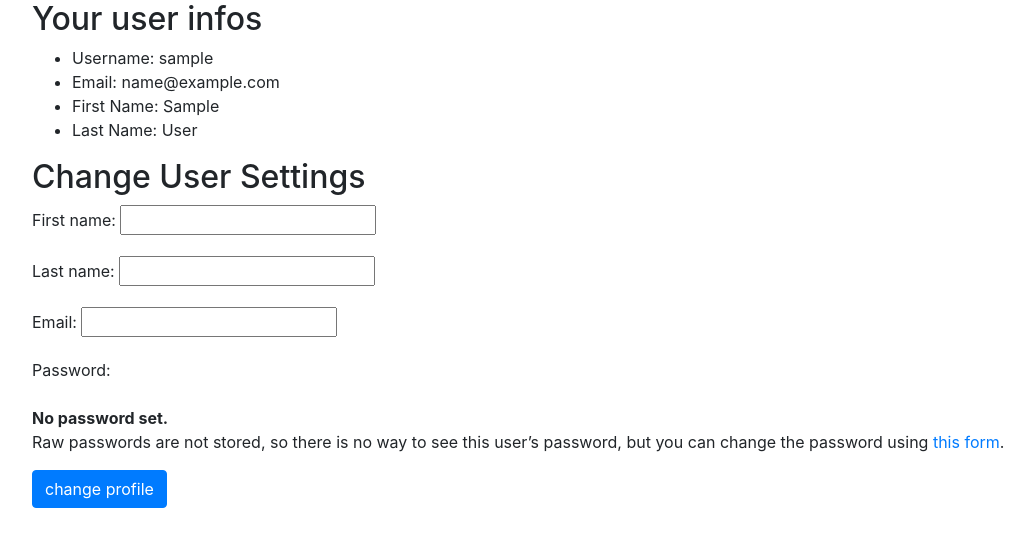
After one commit to fck-old/BAT, a Django app: page /accountapp/changeProfile/ in a window 1280 px wide. The commit adds this page. Shown: the top 547 px of the page, without its empty margins (53-1087 px from the left). Run offline with Django 3.2, Linux system fonts and the light colour scheme; the visitor is signed in with stand-in values (Sample User, id 1); some libraries are stand-ins or nearby versions; some web fonts are replaced.

Commit message:
Funktionen fürs bearbeiten des Profils und löschen des Accounts

```diff
--- a/batproject/accountapp/forms.py
+++ b/batproject/accountapp/forms.py
@@ -1,5 +1,5 @@
 from django import forms
-from django.contrib.auth.forms import UserCreationForm
+from django.contrib.auth.forms import UserCreationForm, UserChangeForm, PasswordChangeForm
 from django.contrib.auth.models import User
 from .models import User
 
@@ -15,3 +15,13 @@ class SignUpForm(UserCreationForm):
     class Meta:
         model = User
         fields = ('username', 'email', 'password1', 'password2')
+
+
+class ChangeProfileForm(UserChangeForm):
+    email = forms.CharField(max_length=254, required=True, widget=forms.EmailInput())
+    first_name = forms.CharField(max_length=254, required=True, widget=forms.EmailInput())
+    last_name = forms.CharField(max_length=254, required=True, widget=forms.EmailInput())
+
+    class Meta:
+        model = User
+        fields = ('first_name', 'last_name', 'email')
--- a/batproject/accountapp/urls.py
+++ b/batproject/accountapp/urls.py
@@ -24,5 +24,8 @@ from accountapp import views as account_views
 urlpatterns = [
     path('signup/', account_views.signup, name='signup'),
     path('logout/', auth_views.LogoutView.as_view(), name='logout'),
-    path('login/', auth_views.LoginView.as_view(template_name='login.html'), name='login')
+    path('login/', auth_views.LoginView.as_view(template_name='login.html'), name='login'),
+    path('password/', account_views.changePassword, name='changePassword'),
+    path('changeProfile/', account_views.changeProfile, name='changeProfile'),
+    path('deleteAccount/', account_views.deleteAccount, name='deleteAccount')
 ]
--- a/batproject/accountapp/views.py
+++ b/batproject/accountapp/views.py
@@ -1,17 +1,22 @@
-from django.shortcuts import render
+from pyexpat.errors import messages
+
+from django.contrib.auth.decorators import login_required
+from django.contrib.auth.forms import UserChangeForm, PasswordChangeForm
+from django.shortcuts import render, redirect
 
 # Create your views here.
 
 
-from django.contrib.auth import login as auth_login
+from django.contrib.auth import login as auth_login, update_session_auth_hash
 from django.shortcuts import render
 from django.http import HttpResponse
-from .forms import SignUpForm
+from .forms import SignUpForm, ChangeProfileForm
+from .models import User
 
 
 def signup(request):
     if request.method == 'POST':
-        form = SignUpForm(request.POST)
+        form = ChangeProfileForm(request.POST)
         print("ist Form valide?")
         if form.is_valid():
             print("Form ist valide")
@@ -25,5 +30,46 @@ def signup(request):
     return render(request, 'signup.html', {'form': form})
 
 
+@login_required
+def changePassword(request):
+    if request.method == 'POST':
+        form = PasswordChangeForm(request.user, request.POST)
+        if form.is_valid():
+            user = form.save()
+            update_session_auth_hash(request, user)  # Important!
+            context = {'username': request.user.username, 'email': request.user.email}
+            return render(request, 'user.html', context)
+    else:
+        form = PasswordChangeForm(request.user)
+    return render(request, 'changePassword.html', {'form': form})
+
+
+@login_required
+def changeProfile(request):
+    if request.method == 'POST':
+        form = ChangeProfileForm(request.POST)
+        if form.is_valid():
+            user = User.objects.get(username=request.user.username)
+            user.email = form.cleaned_data['email']
+            user.first_name = form.cleaned_data['first_name']
+            user.last_name = form.cleaned_data['last_name']
+            user.save()
+            update_session_auth_hash(request, user)
+            return render(request, 'functionality.html', None)
+    else:
+        form = ChangeProfileForm()
+    return render(request, 'changeProfile.html', {'form': form})
+
+
+@login_required
+def deleteAccount(request):
+    if request.method == 'POST':
+        u = User.objects.get(username=request.user.username)
+        u.delete()
+        return render(request, 'functionality.html', None)
+    else:
+        return render(request, 'deleteAccount.html', None)
+
+
 def home(request):
     return HttpResponse(request.user)
--- /dev/null
+++ b/batproject/templates/changeProfile.html
@@ -0,0 +1,25 @@
+{% extends 'base.html' %}
+
+{% block body %}
+  <div class="container">
+    <h2>Your user infos</h2>
+      <form method="post" novalidate>
+      {% csrf_token %}
+      <ul>
+        <li>Username: {{ user.username }}</li>
+        <li>Email: {{ user.email }}</li>
+        <li>First Name: {{user.first_name}}</li>
+        <li>Last Name: {{user.last_name}}</li>
+      </ul>
+    </form>
+  </div>
+
+  <div class="container">
+    <h2>Change User Settings</h2>
+    <form method="post" novalidate>
+      {% csrf_token %}
+      {{ form.as_p }}
+      <button type="submit" class="btn btn-primary">change profile</button>
+    </form>
+  </div>
+{% endblock %}
--- a/batproject/templates/functionality.html
+++ b/batproject/templates/functionality.html
@@ -7,4 +7,7 @@
             <div>ausloggen: <a href= "{% url 'logout' %}"> {% url 'logout' %} </a> </div>
             <div>Bilder hochladen: <a href= "{% url 'upload' %}"> {% url 'upload' %} </a> </div>
             <div>(alle) Bilder vom Server abrufen: <a href= "{% url 'getimages' %}"> {% url 'getimages' %} </a> </div>
+            <div>Passwort ändern: <a href= "{% url 'changePassword' %}"> {% url 'changePassword' %} </a> </div>
+            <div>Profil ändern: <a href= "{% url 'changeProfile' %}"> {% url 'changeProfile' %} </a> </div>
+            <div>Account löschen: <a href= "{% url 'deleteAccount' %}"> {% url 'deleteAccount' %} </a> </div>
     {% endblock %}
```
Also changed, not shown: batproject/templates/changePassword.html (added, +25 -0 lines), batproject/templates/deleteAccount.html (added, +24 -0 lines), batproject/templates/user.html (+11 -5 lines).
